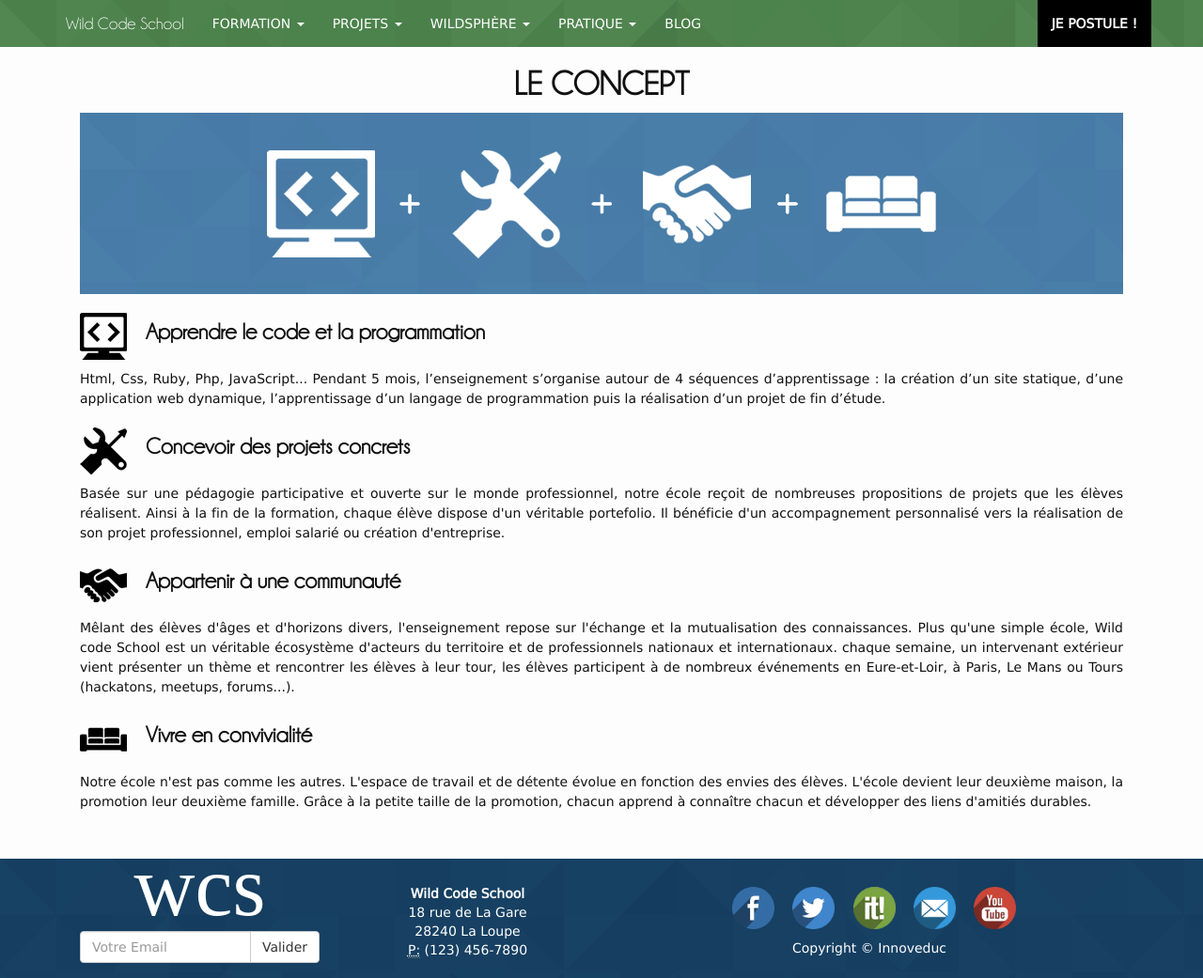
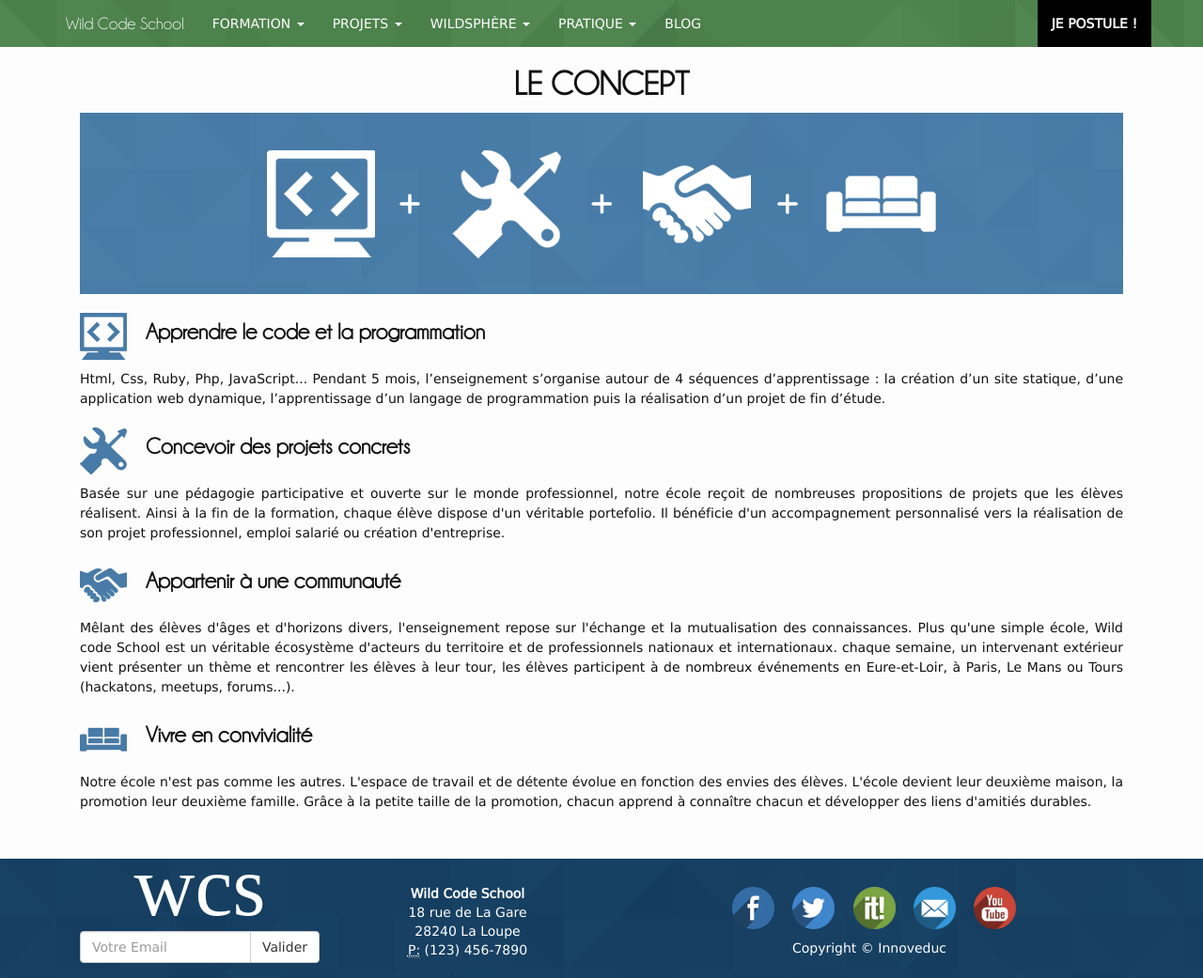
Before and after one commit to alem972/wildcodeschool.github.io, a Jekyll site: the page built from concept.html, in a window 1280 px wide and 1041 px high. Shown: the whole window at 94% size. Built offline with Jekyll 4.4.1, drawn with Linux system fonts in a browser that asks for light colours; nearby versions of some CDN libraries; some web fonts are replaced.

Commit message:
change concept img color

```diff
--- a/concept.html
+++ b/concept.html
@@ -8,16 +8,16 @@ permalink: /concept/
     <img class="center-block img-responsive" src="/img/concept/bandeau-concept-white.png">
   </div>
   <div class="bloc-4-pictos">
-    <img src="/img/concept/screencode-black-50.png"><h3>Apprendre le code et la programmation</h3>
+    <img src="/img/concept/screencode-blue-50.png"><h3>Apprendre le code et la programmation</h3>
     <p>Html, Css, Ruby, Php, JavaScript... Pendant 5 mois, l’enseignement s’organise autour de 4 séquences d’apprentissage : la création d’un site statique, d’une application web dynamique, l’apprentissage d’un langage de programmation puis la réalisation d’un projet de fin d’étude.</p>
 
-    <img src="/img/concept/screwdriver-black-50.png"><h3>Concevoir des projets concrets</h3>
+    <img src="/img/concept/screwdriver-blue-50.png"><h3>Concevoir des projets concrets</h3>
     <p>Basée sur une pédagogie participative et ouverte sur le monde professionnel, notre école reçoit de nombreuses propositions de projets que les élèves réalisent. Ainsi à la fin de la formation, chaque élève dispose d'un véritable portefolio. Il bénéficie d'un accompagnement personnalisé vers la réalisation de son projet professionnel, emploi salarié ou création d'entreprise.</p>
 
-    <img src="/img/concept/handshake-black-50.png"><h3>Appartenir à une communauté</h3>
+    <img src="/img/concept/handshake-blue-50.png"><h3>Appartenir à une communauté</h3>
     <p>Mêlant des élèves d'âges et d'horizons divers, l'enseignement repose sur l'échange et la mutualisation des connaissances. Plus qu'une simple école, Wild code School est un véritable écosystème d'acteurs du territoire et de professionnels nationaux et internationaux. chaque semaine, un intervenant extérieur vient présenter un thème et rencontrer les élèves à leur tour, les élèves participent à de nombreux événements en Eure-et-Loir, à Paris, Le Mans ou Tours (hackatons, meetups, forums...).</p>
 
-    <img src="/img/concept/sofa-black-50.png"><h3>Vivre en convivialité</h3>
+    <img src="/img/concept/sofa-blue-50.png"><h3>Vivre en convivialité</h3>
     <p>Notre école n'est pas comme les autres. L'espace de travail et de détente évolue en fonction des envies des élèves. L'école devient leur deuxième maison, la promotion leur deuxième famille. Grâce à la petite taille de la promotion, chacun apprend à connaître chacun et développer des liens d'amitiés durables.</p>
   </div>
 </div>
```
Also changed, not shown: img/concept/handshake-blue-50.png (added), img/concept/screencode-blue-50.png (added), img/concept/screwdriver-blue-50.png (added), img/concept/sofa-blue-50.png (added).
